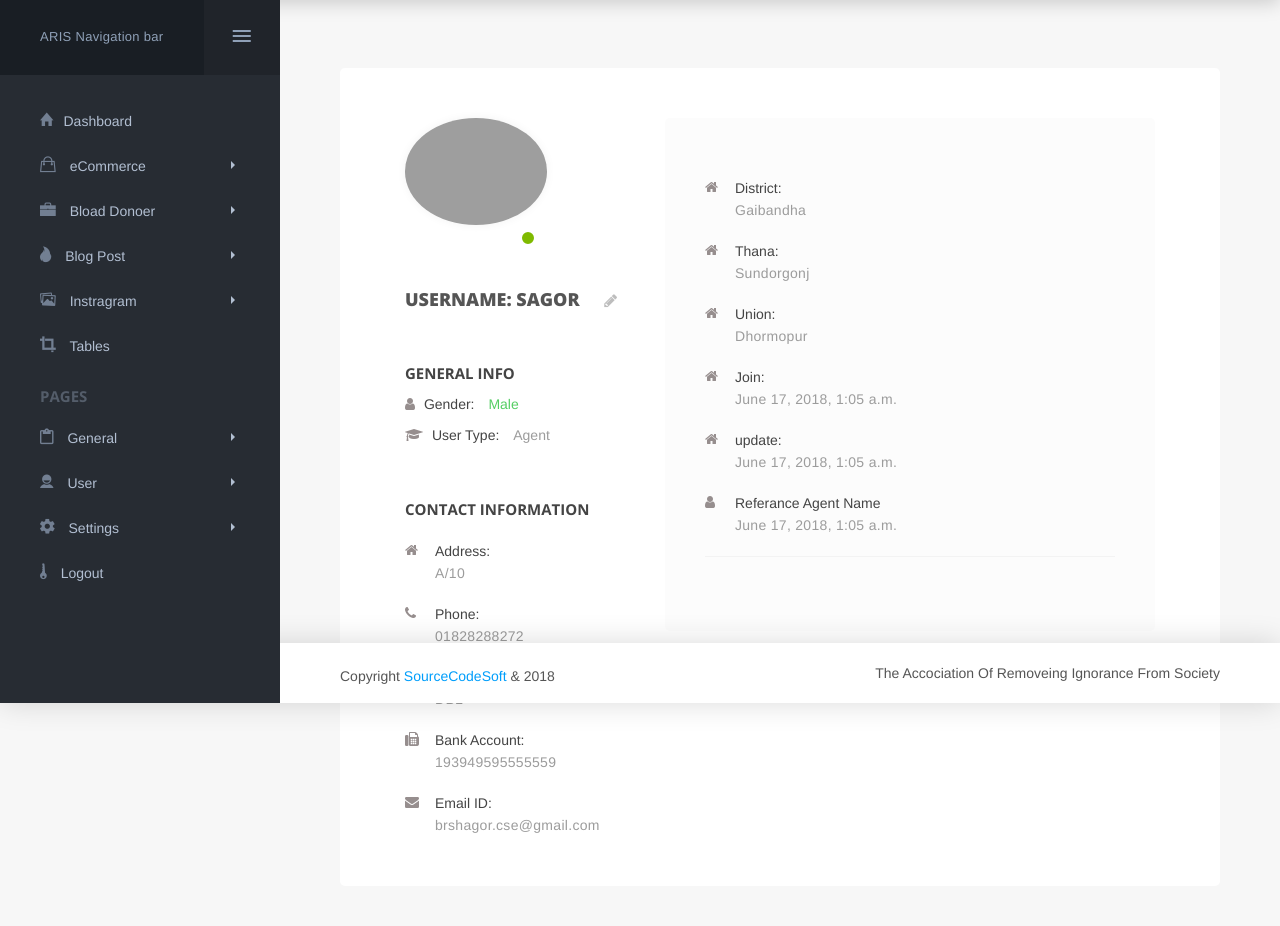
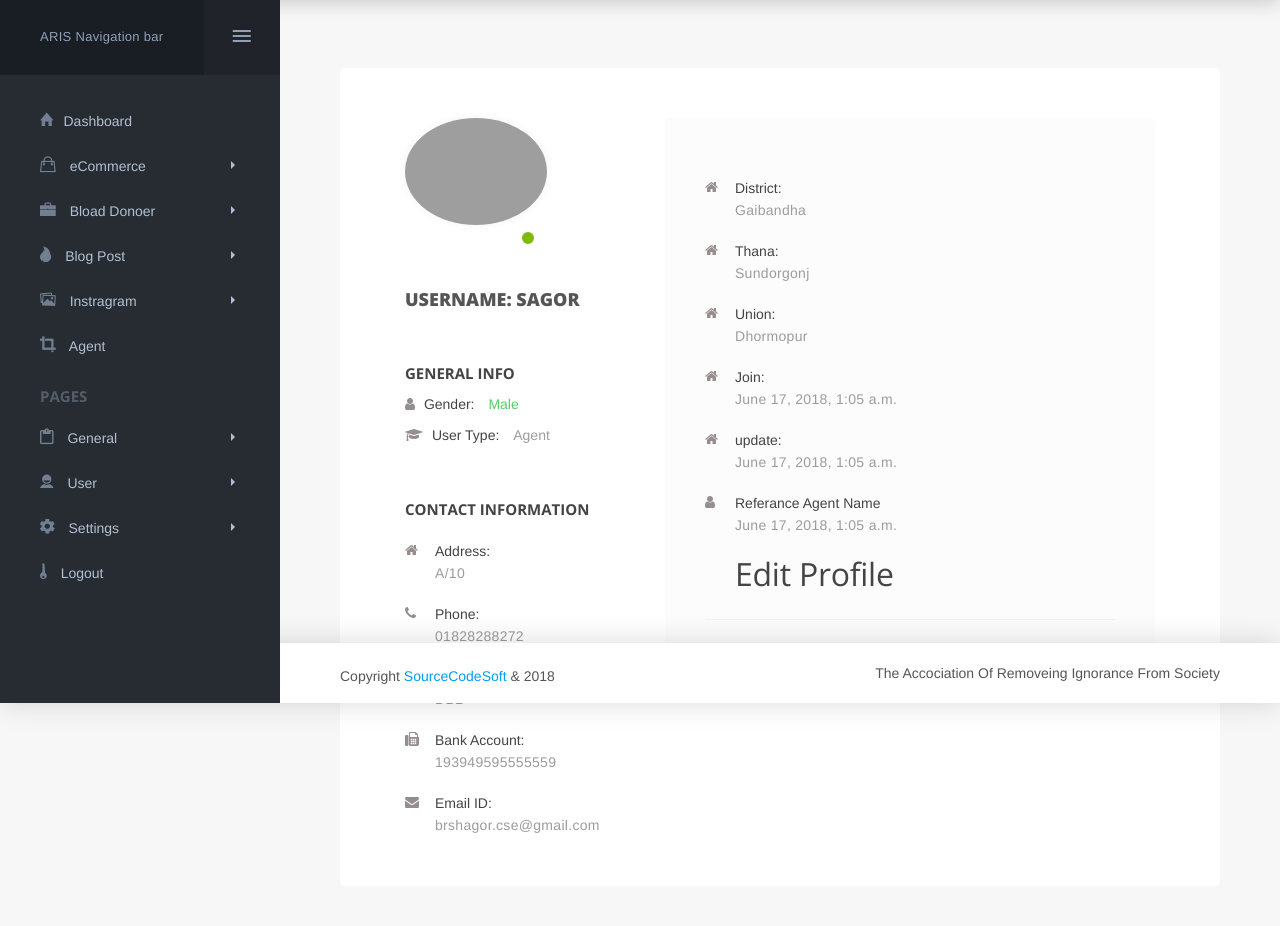
Before and after one commit to mbrsagor/aris, a Django app: page /dashboard/profile/ in a window 1280 px wide. Shown: the part 97-1023 px from the top of the page. Run offline with Django 3.2, Linux system fonts and the light colour scheme; a user stored in the database is signed in; data comes from the database, SQL or seed files in the repository; both versions use the stored data as it was after the commit; some libraries are stand-ins or nearby versions; grey boxes are pictures that could not be loaded.

Commit message:
user profile updated incomplited

```diff
--- a/aris/aris_app/forms.py
+++ b/aris/aris_app/forms.py
@@ -183,6 +183,7 @@ class Instragram_Form(forms.ModelForm):
 
 
 
+# Todo list
 class TodoList_Form(forms.ModelForm):
     class Meta:
         model = Todolist
--- a/aris/aris_app/urls.py
+++ b/aris/aris_app/urls.py
@@ -13,6 +13,7 @@ urlpatterns = [
     path('singout/', singout_view, name = 'singout_view'),
     path('dashboard/profile/', profile_views, name = 'profile_views'),
     path('dashboard/add-profile/', addProfile_views, name = 'addProfile_views'),
+    path('dashboard/edit-profile/<int:id>/', editProfile_views, name = 'editProfile_views'),
     path('users/', total_users, name = 'total_users'),
     path('add-item/', add_new_item, name = 'add_new_item'),
     path('show-project/', showProject_views, name = 'showProject_views'),
--- a/aris/aris_app/views.py
+++ b/aris/aris_app/views.py
@@ -168,7 +168,6 @@ def singout_view(request):
     return redirect(singin_views)
 
 
-
 # User Profile
 @login_required(login_url='singin_views')
 def profile_views(request):
@@ -202,6 +201,28 @@ def addProfile_views(request):
     }
     template_name = 'admin/add-profile.html'
     return render(request, template_name, context)
+
+
+
+# Edit Profile
+@login_required(login_url='singin_views')
+def editProfile_views(request, id):
+
+    editProfile = get_object_or_404(Profile, id)
+    if request.method == 'POST':
+        form = UserProfile_Form(request.POST or None, request.FILES, instance = editProfile)
+        if form.is_valid():
+            form.save()
+            messages.add_message(request, messages.INFO, "Profile updated Successfully")
+            return redirect(profile_views)
+        else:
+            messages.add_message(request, messages.INFO, "Profile updated Invalid")
+    context = {
+        'form' : form
+    }
+    template_name = 'admin/add-profile.html'
+    return render(request, template_name, context)
+
 
 
 
--- a/aris/templates/admin/add-profile.html
+++ b/aris/templates/admin/add-profile.html
@@ -1,7 +1,7 @@
 {% extends 'app/base_admin.html' %}
 {% load static %}
 
-{% block titel %} Update Profile {% endblock %}
+{% block titel %} Add Profile {% endblock %}
 
 {% block body %}
 
@@ -76,7 +76,7 @@
       </form>
     </div>
 
-
+<!-- Message Framework -->
 {% if messages %}
 <div class="messages text-right">
     {% for message in messages %}
@@ -84,5 +84,5 @@
     {% endfor %}
 </div>
 {% endif %}
-
+<!-- End Message Framework -->
 {% endblock %}
--- a/aris/templates/admin/profile.html
+++ b/aris/templates/admin/profile.html
@@ -18,8 +18,7 @@
                 </span>
                 <div class="insta-inf">
                   <h2>
-                    <a href="#" title="">username: {{ profile_obj.username }}</a>
-                    <i class="fa fa-pencil edit-btn"></i>
+                    username: {{ profile_obj.username }}
                   </h2>
                 </div>
               </div>
@@ -101,6 +100,11 @@
                       <strong>Referance Agent Name</strong>
                       <p>{{ profile_obj.update_at }}</p>
                     </li>
+                    <li>
+                        <h2>
+                          <a href="{% url 'editProfile_views' user.id %}">Edit Profile</a>
+                        </h2>
+                    </li>
                   </ul>
                 </div>
               </div>
--- a/aris/templates/app/base_admin.html
+++ b/aris/templates/app/base_admin.html
@@ -108,8 +108,8 @@
                     </ul>
                 </li>
                 <li>
-                    <a href="tables.html" title="">
-                        <i class="ion-crop"></i> Tables</a>
+                    <a href="#" title="List of Agent">
+                        <i class="ion-crop"></i> Agent</a>
                 </li>
             </ul>
             <h4>Pages</h4>
```
Also changed, not shown: aris/db.sqlite3, aris/media/users/acti-thmb1.jpg (added).
